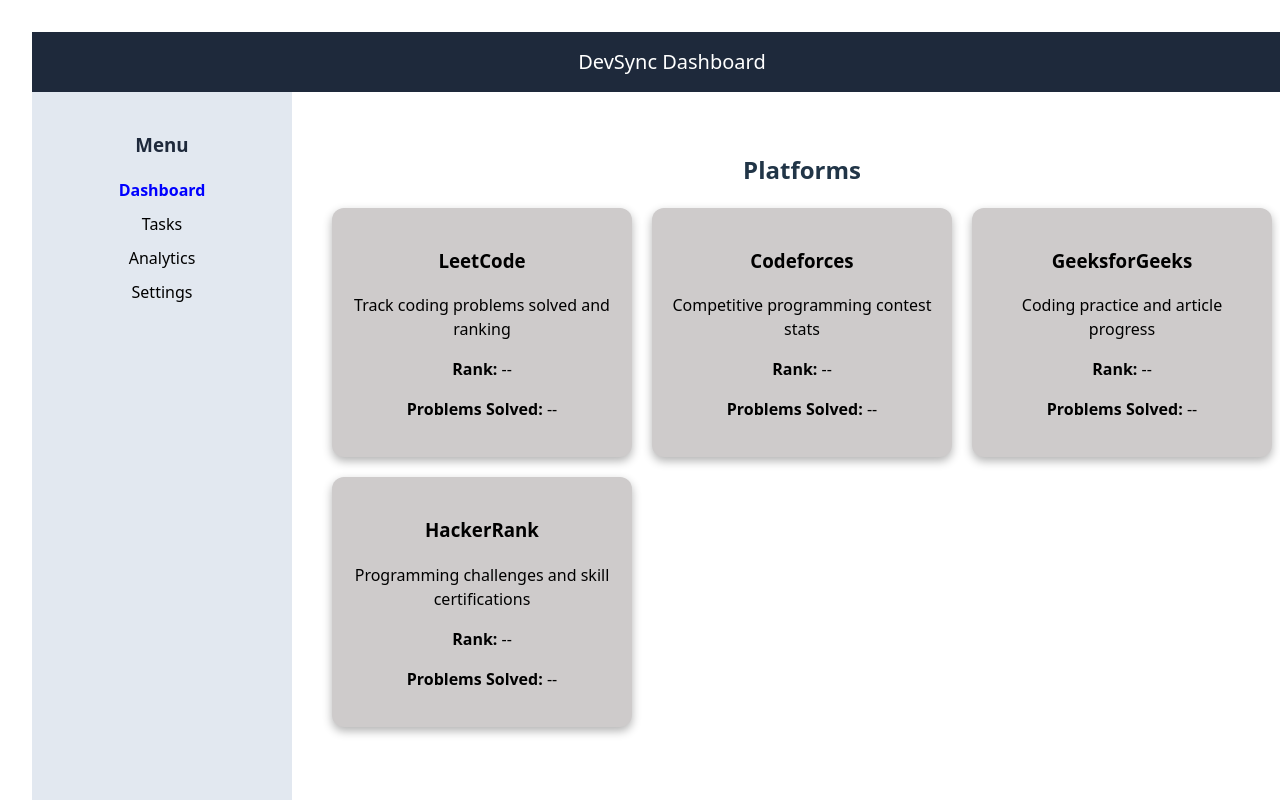
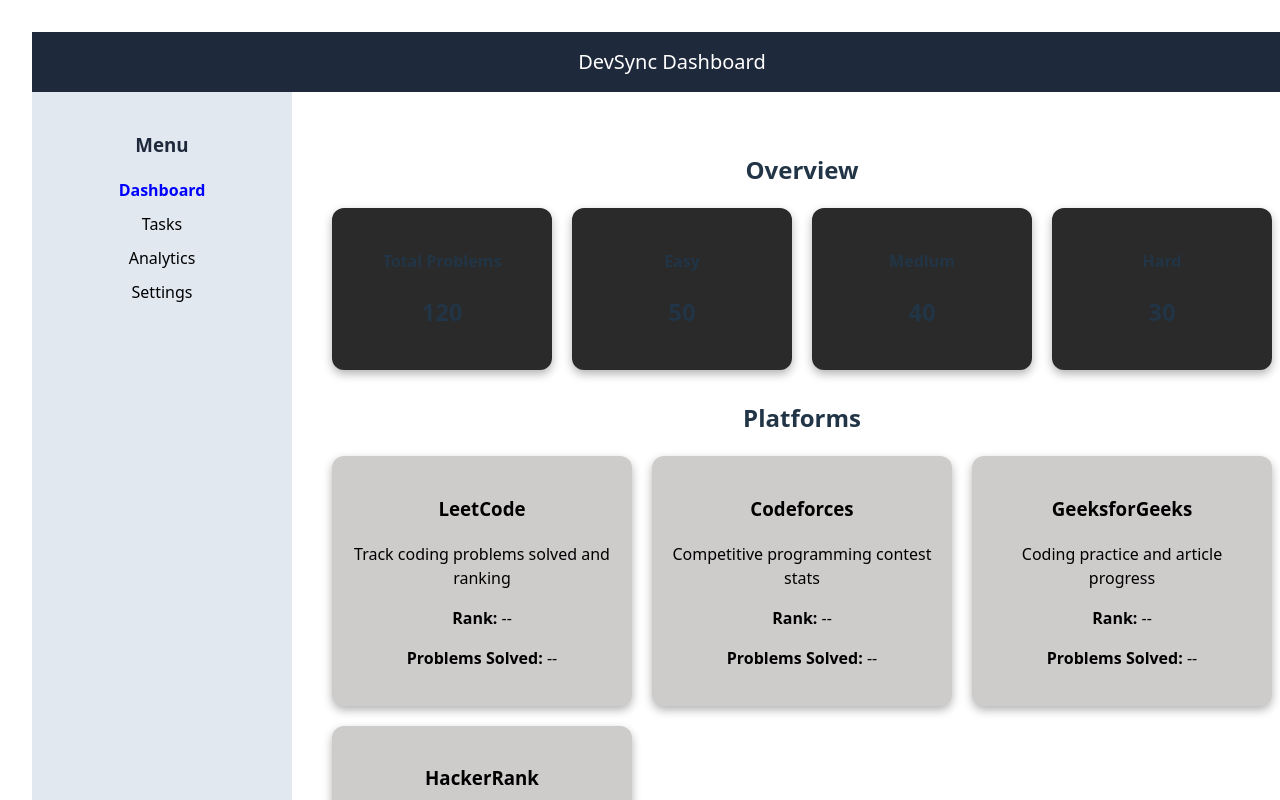
Before and after one commit to rajbrajesh/devsync-backend, a React app in the folder frontend/: page /dashboard in a window 1280 px wide. Shown: the top 800 px of the page. Built offline with nearby package versions, Linux system fonts and the light colour scheme; the HTML template or start-up script is replaced by a standard one.

Commit message:
Day_19 - Summary cards analytics section added

```diff
--- a/frontend/src/App.css
+++ b/frontend/src/App.css
@@ -71,3 +71,21 @@
 .platform-card:hover {
   transform: translateY(-5px);
 }
+
+/* Summary grid layout */
+.summary-grid {
+ display: grid;
+ grid-template-columns: repeat(auto-fit, minmax(200px, 1fr));
+ gap: 20px;
+ margin-bottom: 30px;
+}
+
+/* Individual summary card */
+.summary-card {
+ background-color: #2a2a2a;
+ padding: 20px;
+ border-radius: 12px;
+ text-align: center;
+
+ box-shadow: 0 4px 10px rgba(0,0,0,0.3);
+}
--- /dev/null
+++ b/frontend/src/components/analytics/SummaryCard.jsx
@@ -0,0 +1,35 @@
+// Import React
+// Required to create component
+import React from "react";
+
+/*
+SummaryCard Component
+
+Purpose:
+Displays a single analytics card (Total / Easy / Medium / Hard)
+
+Props:
+title → card title
+value → number to display
+*/
+
+const SummaryCard = ({ title, value }) => {
+ return (
+
+   // Main card container
+   <div className="summary-card">
+
+     {/* Title of the card */}
+     {/* h4 used for smaller headings */}
+     <h4>{title}</h4>
+
+     {/* Value display */}
+     {/* h2 used to highlight main number */}
+     <h2>{value}</h2>
+
+   </div>
+ );
+};
+
+// Export component
+export default SummaryCard;
--- /dev/null
+++ b/frontend/src/components/analytics/SummarySection.jsx
@@ -0,0 +1,50 @@
+import React from "react";
+import SummaryCard from "./SummaryCard";
+
+/*
+SummarySection Component
+
+Purpose:
+Displays all summary cards in a grid
+*/
+
+const SummarySection = () => {
+
+ // Temporary static data
+ // Later this will come from backend API
+ const summaryData = [
+   { title: "Total Problems", value: 120 },
+   { title: "Easy", value: 50 },
+   { title: "Medium", value: 40 },
+   { title: "Hard", value: 30 },
+ ];
+
+ return (
+
+   // Section container
+   <div>
+
+     {/* Section Title */}
+     <h2>Overview</h2>
+
+     {/* Cards container */}
+     <div className="summary-grid">
+
+       {/* Loop through summary data */}
+       {summaryData.map((item, index) => (
+
+         <SummaryCard
+           key={index}
+           title={item.title}
+           value={item.value}
+         />
+
+       ))}
+
+     </div>
+
+   </div>
+ );
+};
+
+export default SummarySection;
--- a/frontend/src/pages/DashboardPage.jsx
+++ b/frontend/src/pages/DashboardPage.jsx
@@ -3,12 +3,15 @@
  Landing page of DevSync
 */
 import PlatformGrid from "../components/platform/PlatformGrid";
+import SummarySection from "../components/analytics/SummarySection";
 
 function DashboardPage(){
 
   return(
-
+    <div>
+    <SummarySection />
     <PlatformGrid />
+    </div>
   )
 
 }
```
